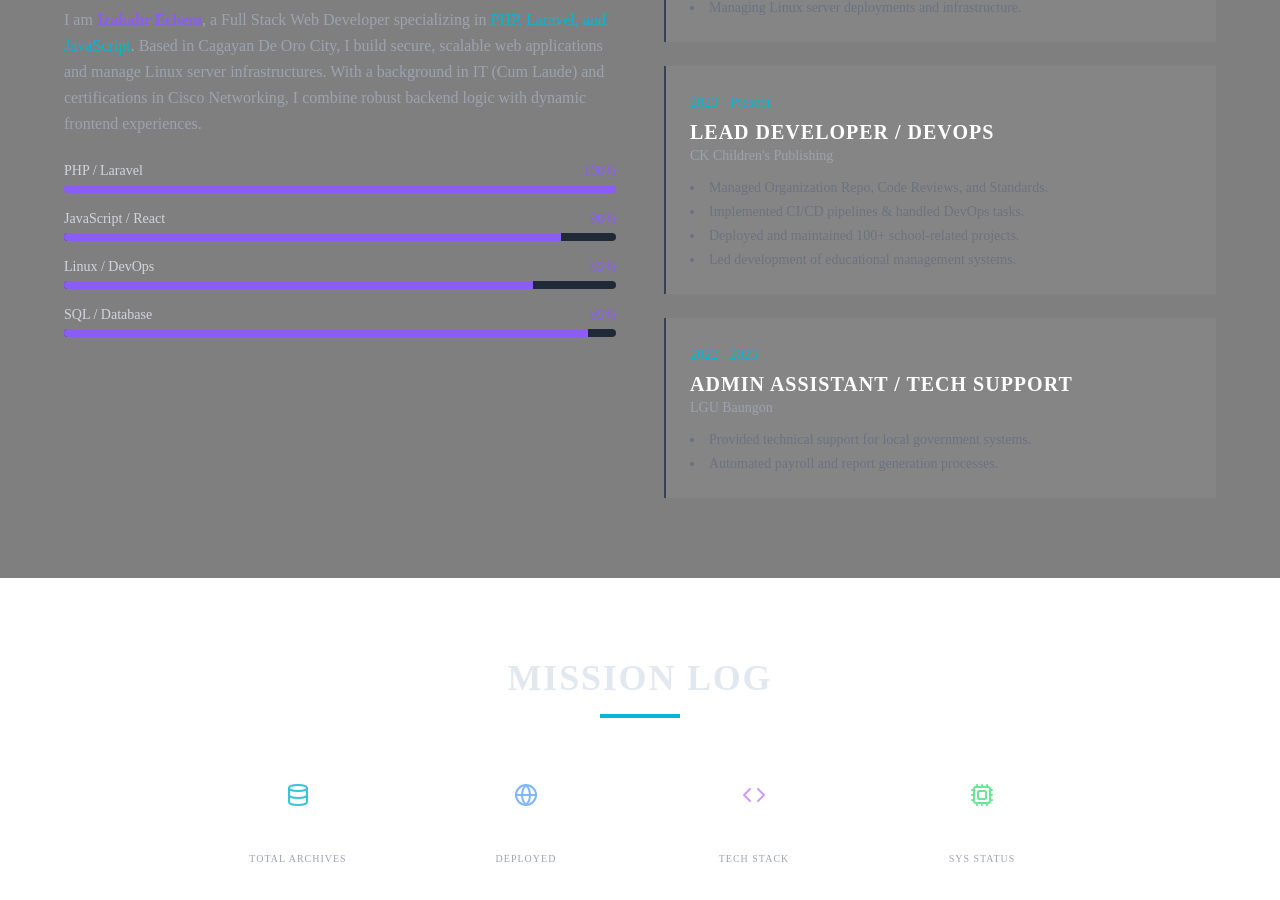
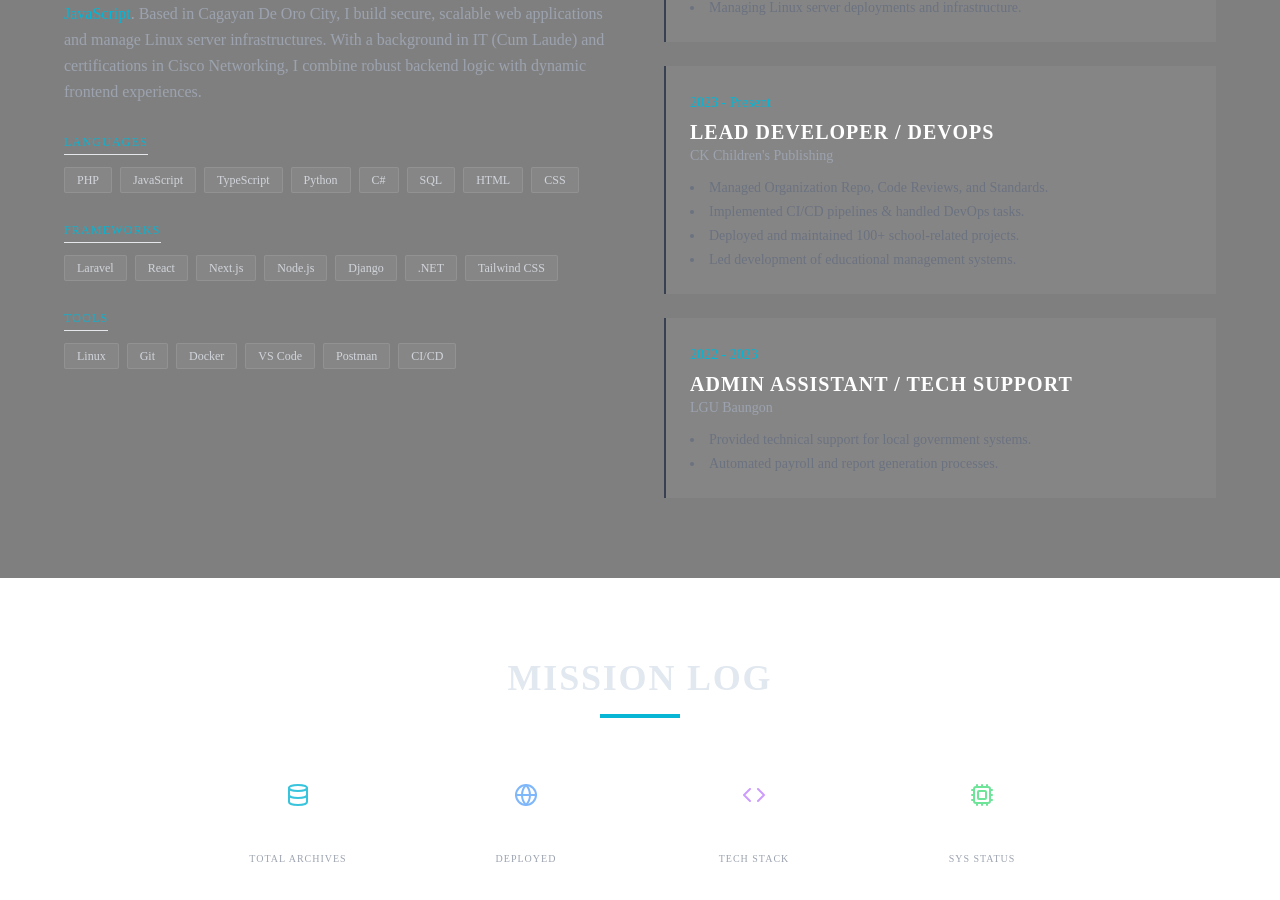
Before and after one commit to Crackr25/porfoliov2, a Next.js app: page / in a window 1280 px wide. Shown: the part 1098-1998 px from the top of the page. Built offline with nearby package versions, Linux system fonts and the light colour scheme.

Commit message:
feat: create About section component for portfolio, detailing profile, arsenal, and experience.

```diff
--- a/src/components/About.tsx
+++ b/src/components/About.tsx
@@ -2,11 +2,10 @@
 
 import { motion } from "framer-motion";
 
-const stats = [
-    { label: "PHP / Laravel", value: "100%" },
-    { label: "JavaScript / React", value: "90%" },
-    { label: "Linux / DevOps", value: "85%" },
-    { label: "SQL / Database", value: "95%" },
+const arsenal = [
+    { category: "LANGUAGES", items: ["PHP", "JavaScript", "TypeScript", "Python", "C#", "SQL", "HTML", "CSS"] },
+    { category: "FRAMEWORKS", items: ["Laravel", "React", "Next.js", "Node.js", "Django", ".NET", "Tailwind CSS"] },
+    { category: "TOOLS", items: ["Linux", "Git", "Docker", "VS Code", "Postman", "CI/CD"] },
 ];
 
 const experience = [
@@ -60,20 +59,16 @@ export default function About() {
                         With a background in IT (Cum Laude) and certifications in Cisco Networking, I combine robust backend logic with dynamic frontend experiences.
                     </p>
 
-                    <div className="space-y-4">
-                        {stats.map((stat, index) => (
+                    <div className="space-y-6">
+                        {arsenal.map((group, index) => (
                             <div key={index}>
-                                <div className="flex justify-between text-sm mb-1">
-                                    <span className="font-mono text-gray-300">{stat.label}</span>
-                                    <span className="text-primary">{stat.value}</span>
-                                </div>
-                                <div className="h-2 bg-gray-800 rounded-full overflow-hidden">
-                                    <motion.div
-                                        initial={{ width: 0 }}
-                                        whileInView={{ width: stat.value }}
-                                        transition={{ duration: 1, delay: 0.5 + index * 0.1 }}
-                                        className="h-full bg-primary"
-                                    />
+                                <h4 className="text-accent font-mono text-xs tracking-widest mb-3 border-b border-accent/20 pb-1 inline-block">{group.category}</h4>
+                                <div className="flex flex-wrap gap-2">
+                                    {group.items.map((item, i) => (
+                                        <span key={i} className="px-3 py-1 bg-white/5 border border-white/10 text-xs text-gray-300 font-mono rounded-sm hover:border-primary/50 hover:text-white hover:bg-primary/10 transition-colors cursor-default">
+                                            {item}
+                                        </span>
+                                    ))}
                                 </div>
                             </div>
                         ))}
```
